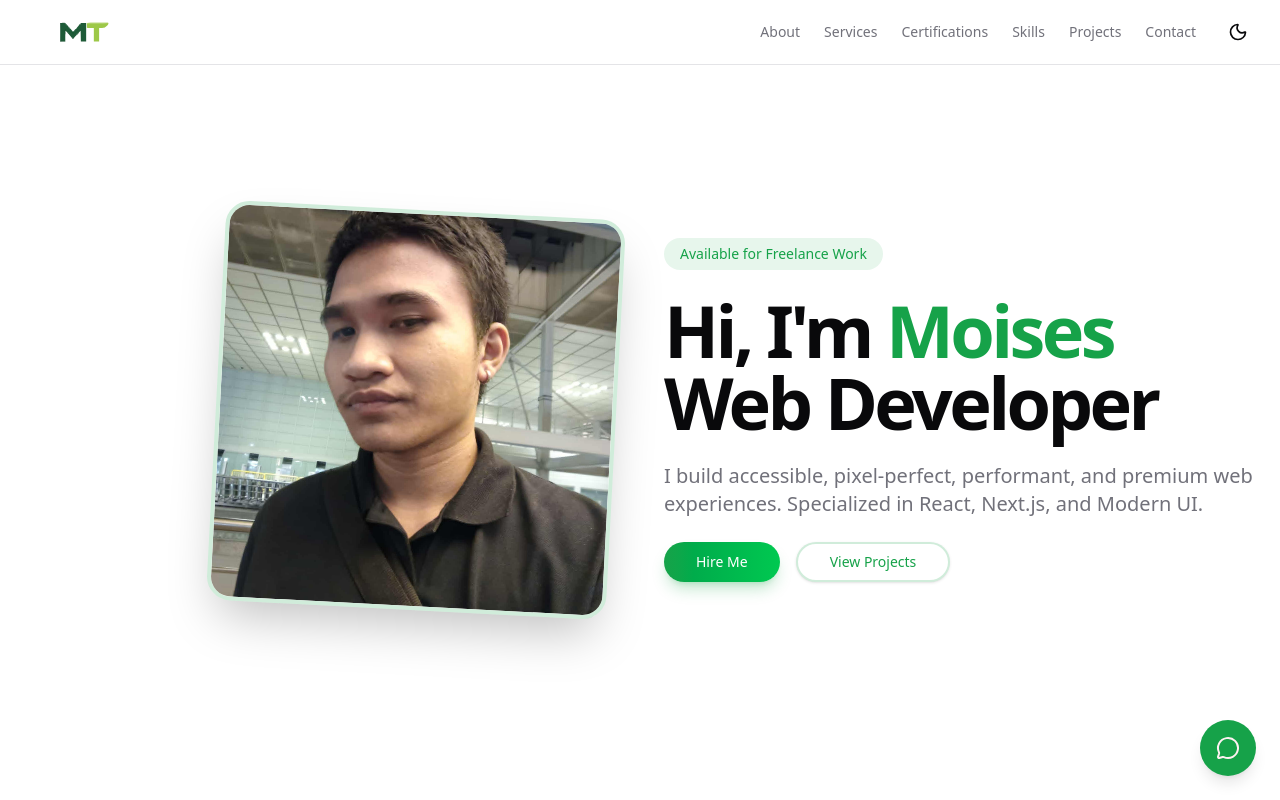
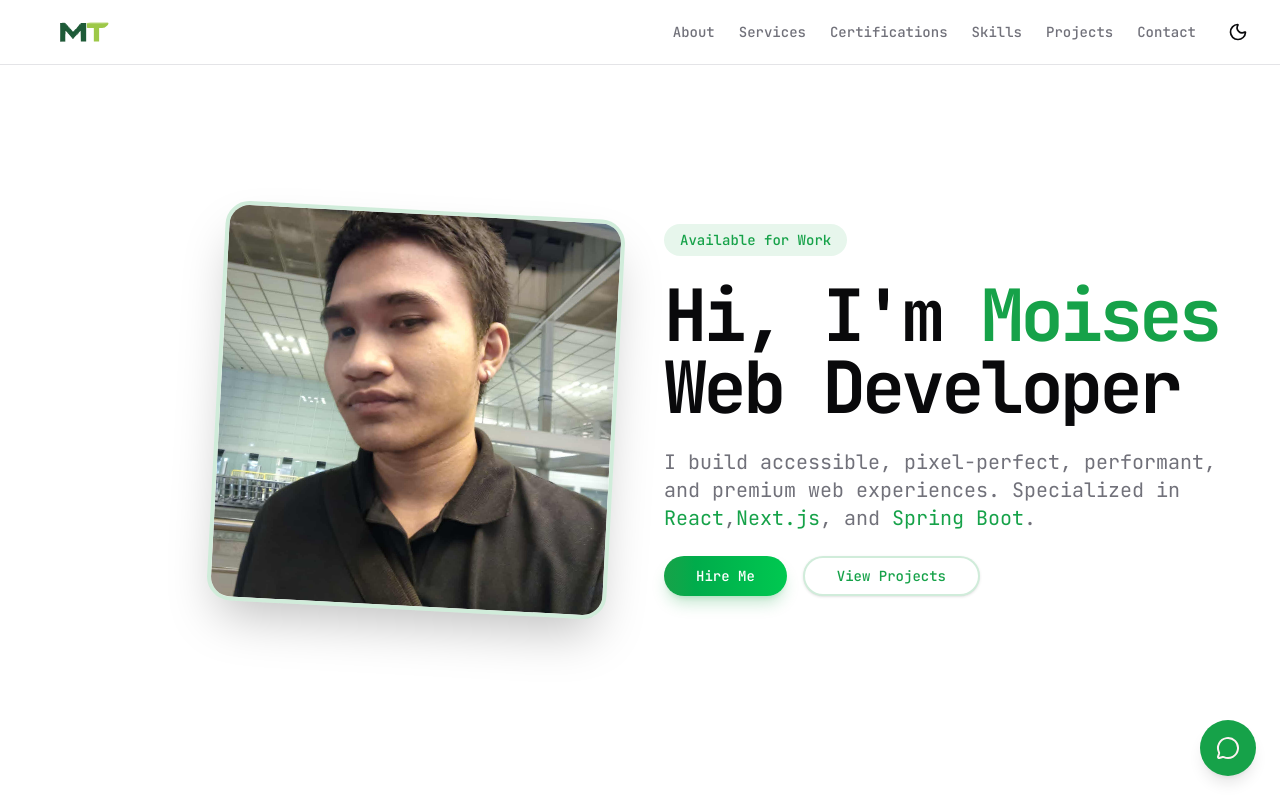
Before and after one commit to teyorkk/my-portfolio, a Next.js app: page / in a window 1280 px wide. Shown: the top 800 px of the page. Built offline with nearby package versions, Linux system fonts and the light colour scheme.

Commit message:
Update project links, enhance skills data structure, and add Film Diary project

```diff
--- a/app/data/projects.json
+++ b/app/data/projects.json
@@ -2,14 +2,14 @@
     "title": "IskolarBlock",
     "description": "A blockchain-based scholarship management platform ensuring transparency and efficiency.",
     "image": "/iskolarblock.png",
-    "link": "https://github.com/teyorkk/iskolarblock",
+    "link": "https://iskolarblock.app",
     "tags": ["Next.js", "n8n", "Tailwind", "Supabase", "PostgreSQL"]
   },
   {
     "title": "My Portfolio Website",
     "description": "A modern portfolio built with React and Tailwind CSS.",
     "image": "/portfolio.png",
-    "link": "https://github.com/teyorkk/my-portfolio",
+    "link": "https://www.moises-atienza.dev/",
     "tags": ["React","Next.js", "Tailwind"]
   },
   {
@@ -32,6 +32,12 @@
     "image": "/cinemood.png",
     "link": "https://github.com/teyorkk/cinemood",
     "tags": ["Next.js", "n8n", "Tailwind"]
+  },
+  {
+    "title": "Film Diary",
+    "description": "A movie review website built with springboot, react frontend and deployed in AWS EC2.",
+    "image": "/filmdiary.png",
+    "link": "http://54.252.170.233/",
+    "tags": ["React", "Spring Boot", "Spring Cloud", "PostgreSQL", "Docker", "TMDb"]
   }
-
 ]
--- a/app/data/skills.json
+++ b/app/data/skills.json
@@ -1,25 +1,37 @@
 {
-  "frontend": [
-    { "name": "HTML", "icon": "FaHtml5", "description": "Semantic markup structure" },
-    { "name": "CSS", "icon": "FaCss3Alt", "description": "Styling and layout design" },
+  "languages": [
+    { "name": "TypeScript", "icon": "SiTypescript", "description": "Type-safe development" },
+    { "name": "HTML", "icon": "FaHtml5", "description": "Semantic markup" },
+    { "name": "CSS", "icon": "FaCss3Alt", "description": "Styling and layout" },
     { "name": "JavaScript", "icon": "IoLogoJavascript", "description": "Dynamic web interactions" },
-    { "name": "TypeScript", "icon": "SiTypescript", "description": "Type-safe development" },
-    { "name": "React", "icon": "FaReact", "description": "Component-based UI library" },
-    { "name": "Next.js", "icon": "RiNextjsFill", "description": "React Framework for Web" },
-    { "name": "Tailwind", "icon": "RiTailwindCssFill", "description": "Utility-first CSS framework" }
+    { "name": "Java", "icon": "FaJava", "description": "General-purpose programming" }
   ],
-  "backend": [
-    { "name": "Next.js", "icon": "RiNextjsFill", "description": "Server-side rendering & API routes" },
-    { "name": "Supabase", "icon": "SiSupabase", "description": "Open source Firebase alternative" },
-    { "name": "PostgreSQL", "icon": "BiLogoPostgresql", "description": "Advanced relational database" },
-    { "name": "MySQL", "icon": "SiMysql", "description": "Open-source relational database" }
+  "framework": [
+    { "name": "NextJS", "icon": "RiNextjsFill", "description": "React framework" },
+    { "name": "React", "icon": "FaReact", "description": "UI library" },
+    { "name": "Spring Boot", "icon": "SiSpringboot", "description": "Java backend framework" },
+    { "name": "TailwindCSS", "icon": "RiTailwindCssFill", "description": "Utility-first CSS" }
   ],
-  "tools": [
+  "database": [
+    { "name": "PostgreSQL", "icon": "BiLogoPostgresql", "description": "Relational DB" },
+    { "name": "MySQL", "icon": "SiMysql", "description": "Relational DB" },
+    { "name": "Redis", "icon": "SiRedis", "description": "In-memory datastore" },
+    { "name": "Supabase", "icon": "SiSupabase", "description": "Hosted Postgres + auth" }
+  ],
+  "tool & platforms": [
+    { "name": "Docker", "icon": "SiDocker", "description": "Containerization" },
     { "name": "Git", "icon": "FaGitAlt", "description": "Version control" },
-    { "name": "GitHub", "icon": "FaGithub", "description": "Code hosting platform" },
-    { "name": "VS Code", "icon": "VscVscode", "description": "Code Editor" },
-    { "name": "Vercel", "icon": "SiVercel", "description": "Deployment Platform" },
-    { "name": "Claude AI", "icon": "SiAnthropic", "description": "AI Assistant" },
-    { "name": "n8n", "icon": "SiN8N", "description": "Workflow Automation" }
+    { "name": "GitHub", "icon": "FaGithub", "description": "Code hosting" },
+    { "name": "GitHub Actions", "icon": "SiGithubactions", "description": "CI/CD workflows" },
+    { "name": "Vercel", "icon": "SiVercel", "description": "Deployment platform" },
+    { "name": "pnpm", "icon": "SiPnpm", "description": "Package manager" },
+    { "name": "Maven", "icon": "SiApacheMaven", "description": "Java build tool" },
+    { "name": "n8n", "icon": "SiN8N", "description": "Workflow automation" },
+    { "name": "Claude", "icon": "SiAnthropic", "description": "AI assistant" },
+
+    { "name": "Hibernate", "icon": "SiHibernate", "description": "ORM for Java" },
+    { "name": "Prisma", "icon": "SiPrisma", "description": "ORM for Node.js" },
+    { "name": "Flyway", "icon": "SiFlyway", "description": "DB migrations" },
+    { "name": "AWS EC2", "icon": "FaAws", "description": "Cloud virtual servers" }
   ]
 }
--- a/app/globals.css
+++ b/app/globals.css
@@ -113,6 +113,7 @@
   }
   body {
     @apply bg-background text-foreground;
+    font-family: var(--font-jetbrains-mono), ui-monospace, SFMono-Regular, Menlo, Monaco, "Roboto Mono", monospace;
     /* Add subtle green tint radial gradient */
     background-image: radial-gradient(
       circle at 50% 0%,
--- a/app/layout.tsx
+++ b/app/layout.tsx
@@ -1,5 +1,5 @@
 import type { Metadata } from "next";
-import { Geist, Geist_Mono } from "next/font/google";
+import { JetBrains_Mono } from "next/font/google";
 import { ThemeProvider } from "@/components/theme-provider";
 import { Navbar } from "@/components/layout/Navbar";
 import { Footer } from "@/components/layout/Footer";
@@ -7,14 +7,8 @@ import Chatbot from "@/components/chatbot";
 import "./globals.css";
 import { Analytics } from "@vercel/analytics/next";
 
-const geistSans = Geist({
-  variable: "--font-geist-sans",
-  subsets: ["latin"],
-  display: "swap",
-});
-
-const geistMono = Geist_Mono({
-  variable: "--font-geist-mono",
+const jetbrains = JetBrains_Mono({
+  variable: "--font-jetbrains-mono",
   subsets: ["latin"],
   display: "swap",
 });
@@ -30,10 +24,8 @@ export default function RootLayout({
   children: React.ReactNode;
 }>) {
   return (
-    <html lang="en" suppressHydrationWarning>
-      <body
-        className={`${geistSans.variable} ${geistMono.variable} antialiased`}
-      >
+    <html lang="en" className={jetbrains.variable} suppressHydrationWarning>
+      <body className="antialiased">
         <Analytics />
         <ThemeProvider
           attribute="class"
--- a/components/sections/hero.tsx
+++ b/components/sections/hero.tsx
@@ -23,7 +23,7 @@ export function Hero() {
         {/* Text on Right Side */}
         <div className="space-y-6 text-center lg:text-left order-2 animate-fade-in-right">
           <div className="inline-block rounded-full bg-primary/10 px-4 py-1.5 text-sm font-medium text-primary">
-            Available for Freelance Work
+            Available for Work
           </div>
           <h1 className="text-4xl md:text-6xl lg:text-7xl font-bold tracking-tighter">
             Hi, I&apos;m <span className="text-primary">Moises</span>
@@ -32,7 +32,10 @@ export function Hero() {
           </h1>
           <p className="mx-auto lg:mx-0 max-w-[700px] text-muted-foreground text-lg md:text-xl">
             I build accessible, pixel-perfect, performant, and premium web
-            experiences. Specialized in React, Next.js, and Modern UI.
+            experiences. Specialized in
+            <span className="text-primary"> React</span>,
+            <span className="text-primary">Next.js</span>, and
+            <span className="text-primary"> Spring Boot</span>.
           </p>
 
           <div className="flex flex-col sm:flex-row gap-4 justify-center lg:justify-start mb-8 md:mb-0">
--- a/components/sections/projects.tsx
+++ b/components/sections/projects.tsx
@@ -6,7 +6,7 @@ import {
   CardHeader,
   CardTitle,
 } from "@/components/ui/card";
-import { Github } from "lucide-react";
+import { ExternalLink } from "lucide-react";
 import Link from "next/link";
 import Image from "next/image";
 
@@ -52,7 +52,7 @@ export function Projects() {
                     asChild
                   >
                     <Link href={project.link || "#"} target="_blank">
-                      <Github className="h-5 w-5" />
+                      <ExternalLink className="h-5 w-5" />
                     </Link>
                   </Button>
                 </div>
--- a/components/sections/skills.tsx
+++ b/components/sections/skills.tsx
@@ -1,15 +1,8 @@
 import skillsData from "@/app/data/skills.json";
 import { Tooltip } from "@/components/ui/tooltip";
-import { FaHtml5, FaCss3Alt, FaReact, FaGitAlt, FaGithub } from "react-icons/fa";
+import { FaHtml5, FaCss3Alt, FaReact, FaGitAlt, FaGithub,FaJava, FaAws, FaTools, FaDatabase } from "react-icons/fa";
 import { IoLogoJavascript } from "react-icons/io5";
-import {
-  SiTypescript,
-  SiSupabase,
-  SiMysql,
-  SiVercel,
-  SiAnthropic,
-  SiN8N,
-} from "react-icons/si";
+import * as SiIcons from "react-icons/si";
 import { RiNextjsFill, RiTailwindCssFill } from "react-icons/ri";
 import { BiLogoPostgresql } from "react-icons/bi";
 import { VscVscode } from "react-icons/vsc";
@@ -21,22 +14,35 @@ interface SkillItem {
 }
 
 const iconMap: Record<string, React.ElementType> = {
-  FaHtml5,
-  FaCss3Alt,
-  IoLogoJavascript,
-  SiTypescript,
-  FaReact,
-  RiNextjsFill,
-  RiTailwindCssFill,
-  SiSupabase,
-  BiLogoPostgresql,
-  SiMysql,
-  FaGitAlt,
-  FaGithub,
-  VscVscode,
-  SiVercel,
-  SiAnthropic,
-  SiN8N,
+  FaHtml5: FaHtml5,
+  FaCss3Alt: FaCss3Alt,
+  IoLogoJavascript: IoLogoJavascript,
+  SiTypescript: SiIcons.SiTypescript,
+  FaReact: FaReact,
+  RiNextjsFill: RiNextjsFill,
+  RiTailwindCssFill: RiTailwindCssFill,
+  SiSupabase: SiIcons.SiSupabase,
+  BiLogoPostgresql: BiLogoPostgresql,
+  SiMysql: SiIcons.SiMysql,
+  FaGitAlt: FaGitAlt,
+  FaGithub: FaGithub,
+  VscVscode: VscVscode,
+  SiVercel: SiIcons.SiVercel,
+  SiAnthropic: SiIcons.SiAnthropic,
+  SiN8N: SiIcons.SiN8N,
+  SiDocker: SiIcons.SiDocker,
+  SiRedis: SiIcons.SiRedis,
+  SiPrisma: SiIcons.SiPrisma,
+  SiPnpm: SiIcons.SiPnpm,
+  SiMaven: SiIcons.SiApachemaven,
+  SiSpringboot: SiIcons.SiSpringboot,
+  SiGithubactions: SiIcons.SiGithubactions,
+  SiHibernate: SiIcons.SiHibernate,
+  SiFlyway: SiIcons.SiFlyway,
+  FaJava: FaJava  ,
+  FaAws: FaAws,
+  FaTools: FaTools,
+  FaDatabase: FaDatabase,
 };
 
 export function Skills() {
--- /dev/null
+++ b/global.d.ts
@@ -0,0 +1 @@
+declare module "*.css";
```
Also changed, not shown: 1 other file (tests, documents, lock files or other folders).
